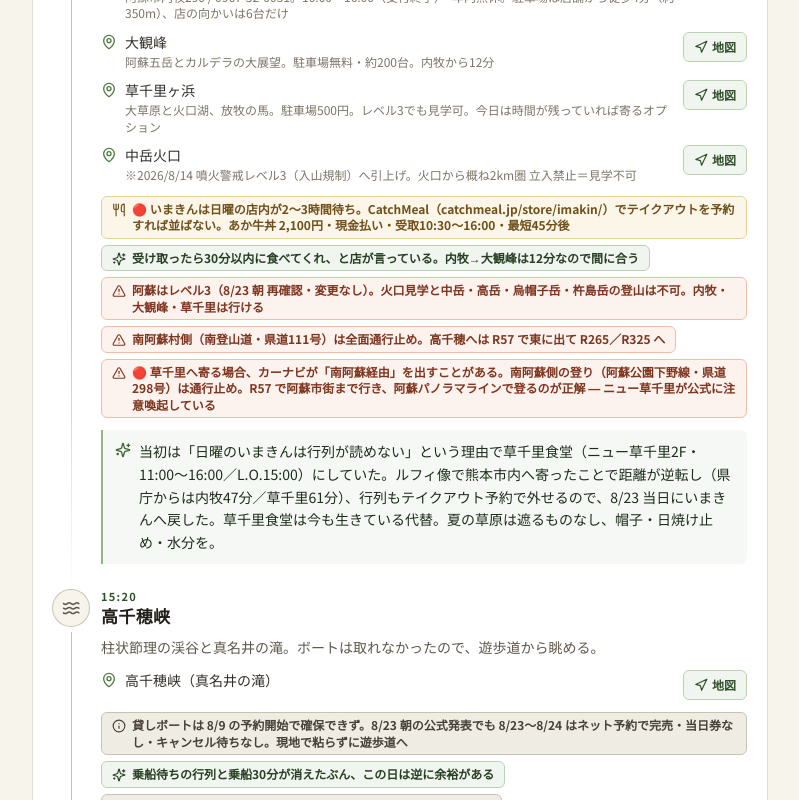
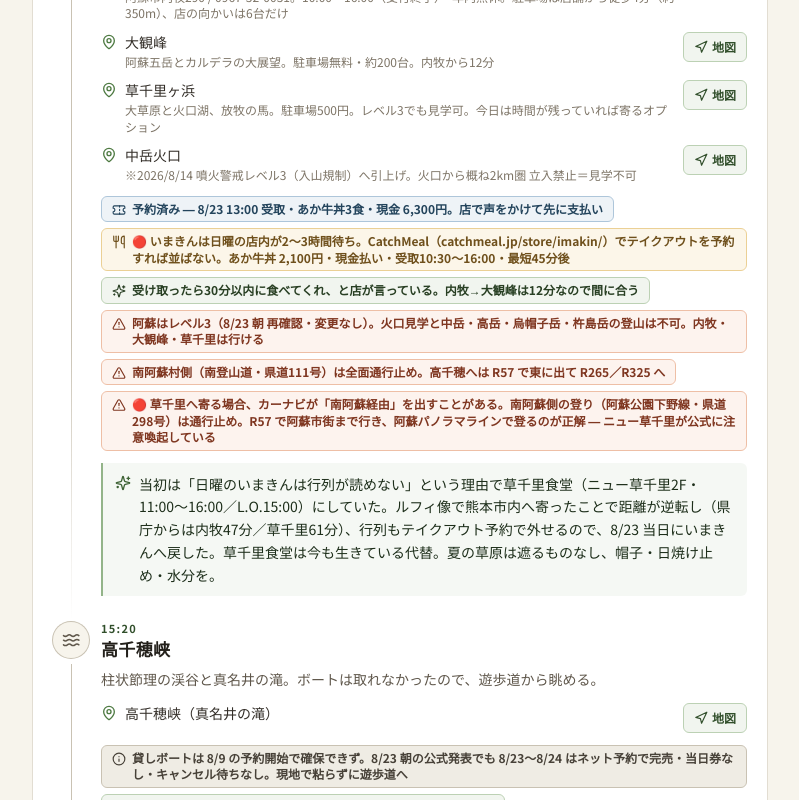
Before and after one commit to Shigeta117/Southern-Kyushu-trip, a React (Vite) app: page / in a window 1280 px wide. Shown: the part 6546-7346 px from the top of the page, without its empty margins (240-1039 px from the left). Built offline with nearby package versions, Linux system fonts and the light colour scheme.

Commit message:
chore: いまきんのテイクアウトを予約済みとして記録（8/23 13:00・3食・現金6,300円）

```diff
--- a/src/data/trip.ts
+++ b/src/data/trip.ts
@@ -84,6 +84,7 @@ export const days: Day[] = [
           },
         ],
         badges: [
+          { kind: 'reserve', text: '予約済み ― 8/23 13:00 受取・あか牛丼3食・現金 6,300円。店で声をかけて先に支払い' },
           { kind: 'food', text: '🔴 いまきんは日曜の店内が2〜3時間待ち。CatchMeal（catchmeal.jp/store/imakin/）でテイクアウトを予約すれば並ばない。あか牛丼 2,100円・現金払い・受取10:30〜16:00・最短45分後' },
           { kind: 'tip', text: '受け取ったら30分以内に食べてくれ、と店が言っている。内牧→大観峰は12分なので間に合う' },
           { kind: 'warn', text: '阿蘇はレベル3（8/23 朝 再確認・変更なし）。火口見学と中岳・高岳・烏帽子岳・杵島岳の登山は不可。内牧・大観峰・草千里は行ける' },
```
